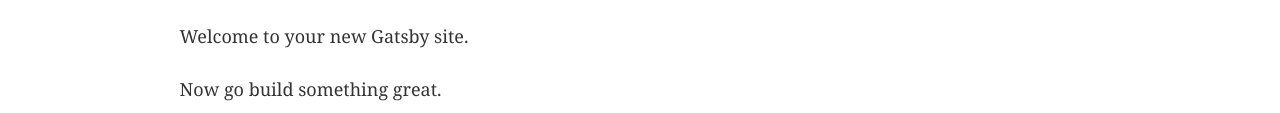
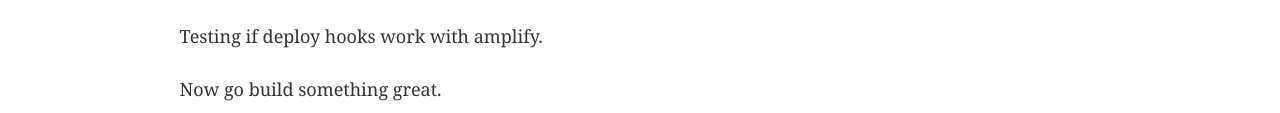
Before and after one commit to rexsuit/gatsby-amplify-deployment, a Gatsby site: page / in a window 1280 px wide. Shown: the part 170-283 px from the top of the page. Built offline with nearby package versions, Linux system fonts and the light colour scheme; Gatsby itself is replaced by a stand-in of ours.

Commit message:
test commit

```diff
--- a/src/pages/index.js
+++ b/src/pages/index.js
@@ -9,7 +9,7 @@ const IndexPage = () => (
   <Layout>
     <SEO title="Home" />
     <h1>Hi people</h1>
-    <p>Welcome to your new Gatsby site.</p>
+    <p>Testing if deploy hooks work with amplify.</p>
     <p>Now go build something great.</p>
     <div style={{ maxWidth: `300px`, marginBottom: `1.45rem` }}>
       <Image />
```
